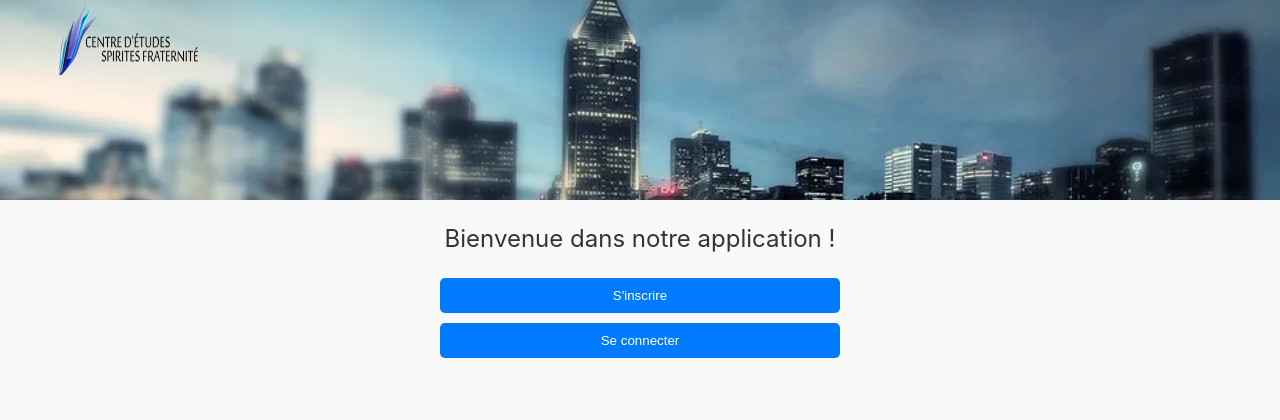
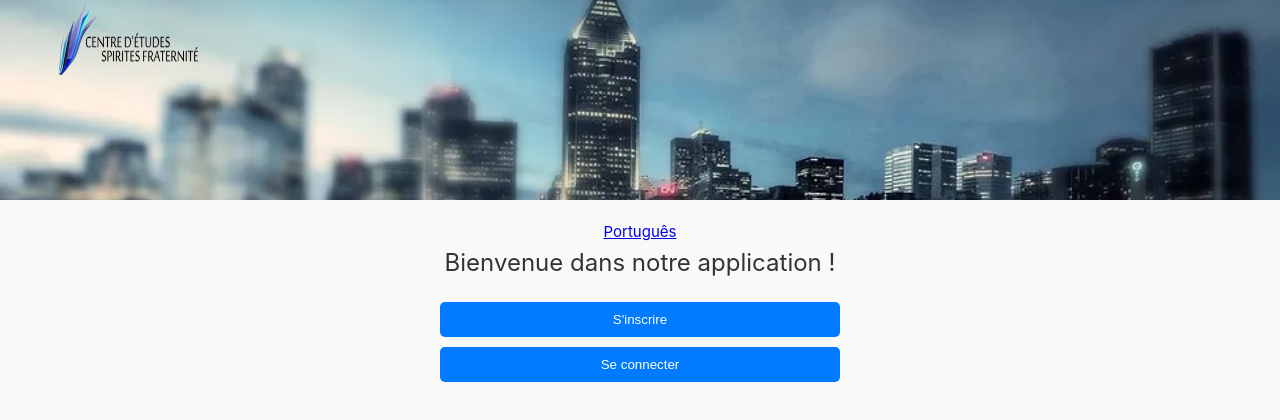
Before and after one commit to AlexLeao13/applicationWeb, a Vue app: page /fr in a window 1280 px wide. Shown: the top 420 px of the page. Built offline with nearby package versions, Linux system fonts and the light colour scheme.

Commit message:
Finished Assistance Spirituelle en ligne

```diff
--- a/src/components/menu.vue
+++ b/src/components/menu.vue
@@ -12,6 +12,7 @@
       >GroupesEtudes</router-link
     >
     <router-link class="menu-button" to="dons">Dons</router-link>
+    <router-link :to="'/' + $t('pt')">{{ $t("Português") }}</router-link>
   </div>
 </template>
 <style scoped>
--- a/src/locales/pt.json
+++ b/src/locales/pt.json
@@ -1,4 +1,5 @@
 {
+  "Português": "Français",
   "Bienvenue dans notre application !": "Bem-vindo ao nosso aplicativo!",
   "Au revoir !": "Tchau!",
   "pt": "fr",
--- a/src/router/index.js
+++ b/src/router/index.js
@@ -17,6 +17,12 @@ const routes = [
   {
     path: "/:lang/",
     name: "Home",
+    component: () => import("../views/Home.vue"),
+    beforeEnter: validateLang
+  },
+  {
+    path: "/:lang/home",
+    name: "Home2",
     component: () => import("../views/Home.vue"),
     beforeEnter: validateLang
   },
--- a/src/views/Home.vue
+++ b/src/views/Home.vue
@@ -12,6 +12,9 @@
 
     <div class="content">
       <!-- Titre de la page -->
+      <router-link :to="'/' + $t('pt') + '/home'"
+        >{{ $t("Português") }}
+      </router-link>
 
       <h1 class="title">{{ $t("Bienvenue dans notre application !") }}</h1>
       <!-- Bouton pour s'inscrire -->
@@ -32,6 +35,13 @@ import { ref, onMounted } from "vue";
 import { useRouter } from "vue-router";
 
 export default {
+  watch: {
+    $route(to, from) {
+      // Reload the page when the route changes
+      window.location.reload();
+      //this.$i18n.global.locale = "pt";
+    }
+  },
   setup() {
     const router = useRouter();
     const userToken = ref(null);
@@ -54,9 +64,14 @@ export default {
       router.push({ name: "Signin" });
     };
 
+    const setLanguage = (lang) => {
+      i18n.global.locale = lang;
+    };
+
     return {
       goToCreateAccount,
-      goToSignin
+      goToSignin,
+      setLanguage
     };
   }
 };
```
